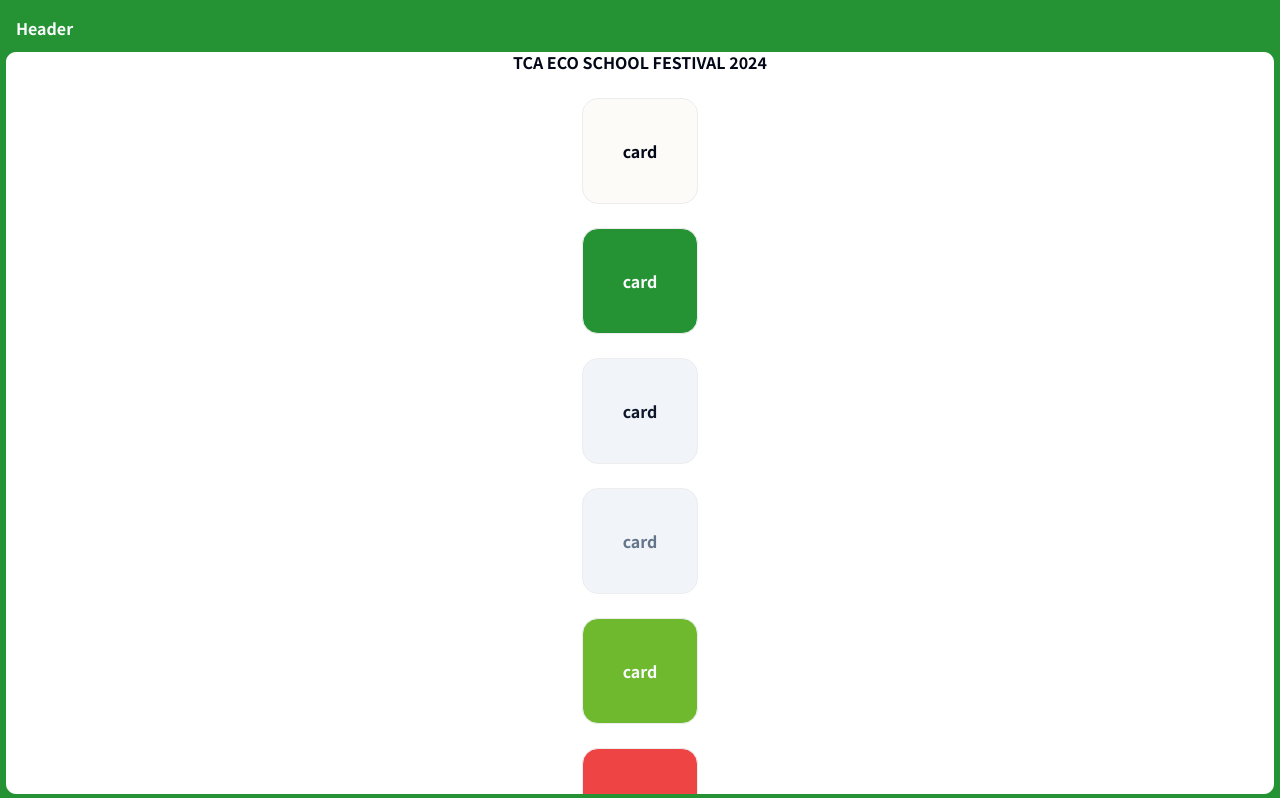
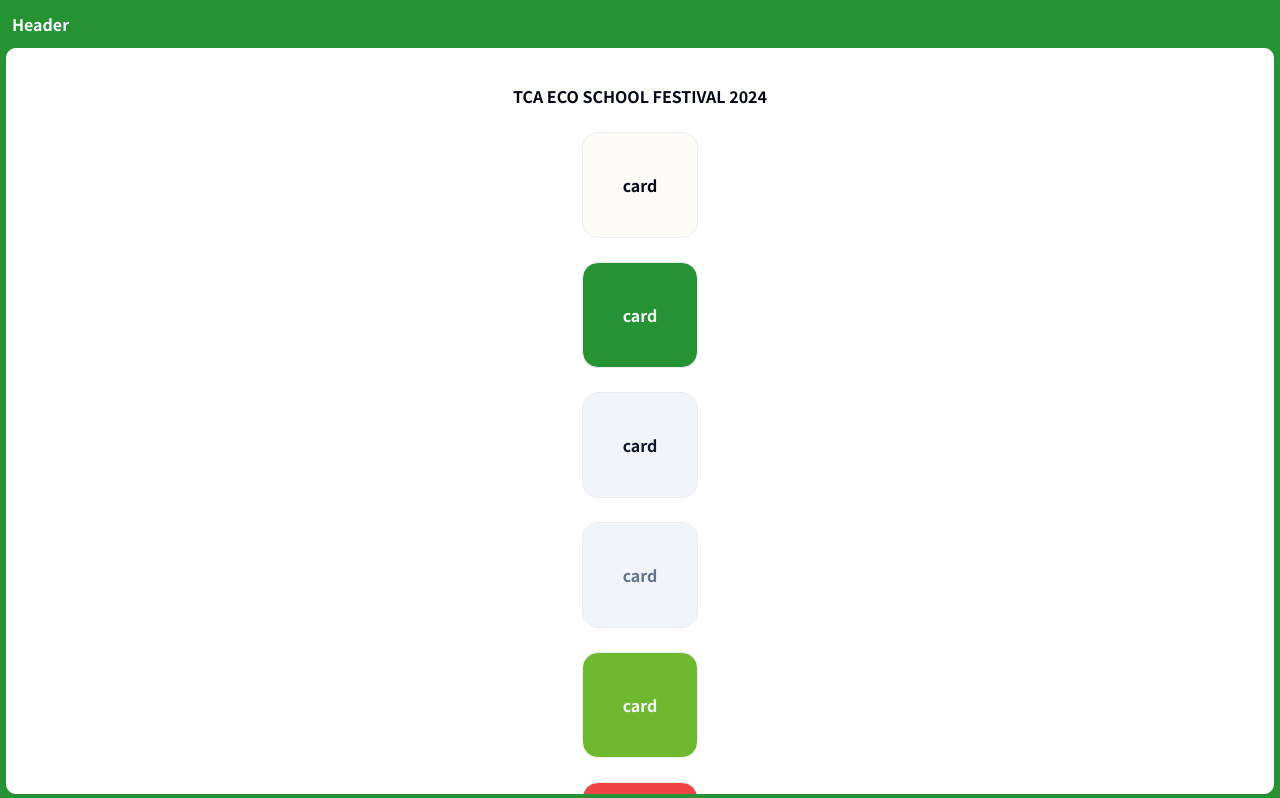
Before and after one commit to R1013-T/gsap-layout-test, a Next.js app: page / in a window 1280 px wide. Shown: the top 798 px of the page. Built offline with nearby package versions, Linux system fonts and the light colour scheme.

Commit message:
feat: create header animation

```diff
--- a/package.json
+++ b/package.json
@@ -17,8 +17,10 @@
     "postinstall": "bunx husky install"
   },
   "dependencies": {
+    "@gsap/react": "^2.1.1",
     "class-variance-authority": "^0.7.0",
     "clsx": "^2.1.1",
+    "gsap": "^3.12.5",
     "lucide-react": "^0.376.0",
     "next": "14.2.3",
     "react": "^18",
--- a/src/app/page.tsx
+++ b/src/app/page.tsx
@@ -1,6 +1,6 @@
 export default function Home() {
   return (
-    <main className="flex h-dvh flex-col items-center justify-center gap-6 bg-background p-10">
+    <main className="flex flex-col items-center justify-center gap-6 bg-background p-10 pt-20">
       <p>TCA ECO SCHOOL FESTIVAL 2024</p>
       <div className="rounded-2xl border bg-card p-10">
         <p>card</p>
@@ -20,6 +20,7 @@ export default function Home() {
       <div className="rounded-2xl border bg-destructive p-10 text-destructive-foreground">
         <p>card</p>
       </div>
+      <div className="h-dvh"></div>
     </main>
   )
 }
--- a/src/components/footer/index.tsx
+++ b/src/components/footer/index.tsx
@@ -2,7 +2,7 @@ import Corner from '../common/corner'
 
 export default function Footer() {
   return (
-    <footer className="relative bg-primary p-3 text-primary-foreground">
+    <footer className="relative w-full bg-primary p-3 text-primary-foreground">
       <Corner className="absolute -top-2.5 left-0.5" />
       <Corner className="absolute -top-2.5 right-0.5 -rotate-90" />
       <p>Footer</p>
--- a/src/components/header/index.tsx
+++ b/src/components/header/index.tsx
@@ -1,10 +1,46 @@
+'use client'
+
+import { useGSAP } from '@gsap/react'
+import gsap from 'gsap'
+import { ScrollTrigger } from 'gsap/dist/ScrollTrigger'
+import { useRef } from 'react'
+
 import Corner from '../common/corner'
 
 export default function Header() {
+  const headerRef = useRef(null)
+  const headerTwin = useRef<gsap.core.Tween | null>(null)
+
+  useGSAP(() => {
+    gsap.registerPlugin(ScrollTrigger)
+
+    headerTwin.current = gsap
+      .from(headerRef.current, {
+        yPercent: -100,
+        paused: true,
+        duration: 0.4,
+        ease: 'power2.out',
+      })
+      .progress(1)
+
+    ScrollTrigger.create({
+      start: 'top top',
+      end: 'max',
+      onUpdate: (self) => {
+        self.direction === -1
+          ? headerTwin.current!.play()
+          : headerTwin.current!.reverse()
+      },
+    })
+  })
+
   return (
-    <header className="relative bg-primary p-3 text-primary-foreground ">
-      <Corner className="absolute -bottom-2.5 left-0.5 rotate-90" />
-      <Corner className="absolute -bottom-2.5 right-0.5 rotate-180" />
+    <header
+      ref={headerRef}
+      className="fixed left-0 top-0 w-full bg-primary p-3 text-primary-foreground"
+    >
+      <Corner className="absolute -bottom-2.5 left-1.5 rotate-90" />
+      <Corner className="absolute -bottom-2.5 right-1.5 rotate-180" />
       Header
     </header>
   )
```
Also changed, not shown: 1 other file (tests, documents, lock files or other folders).
